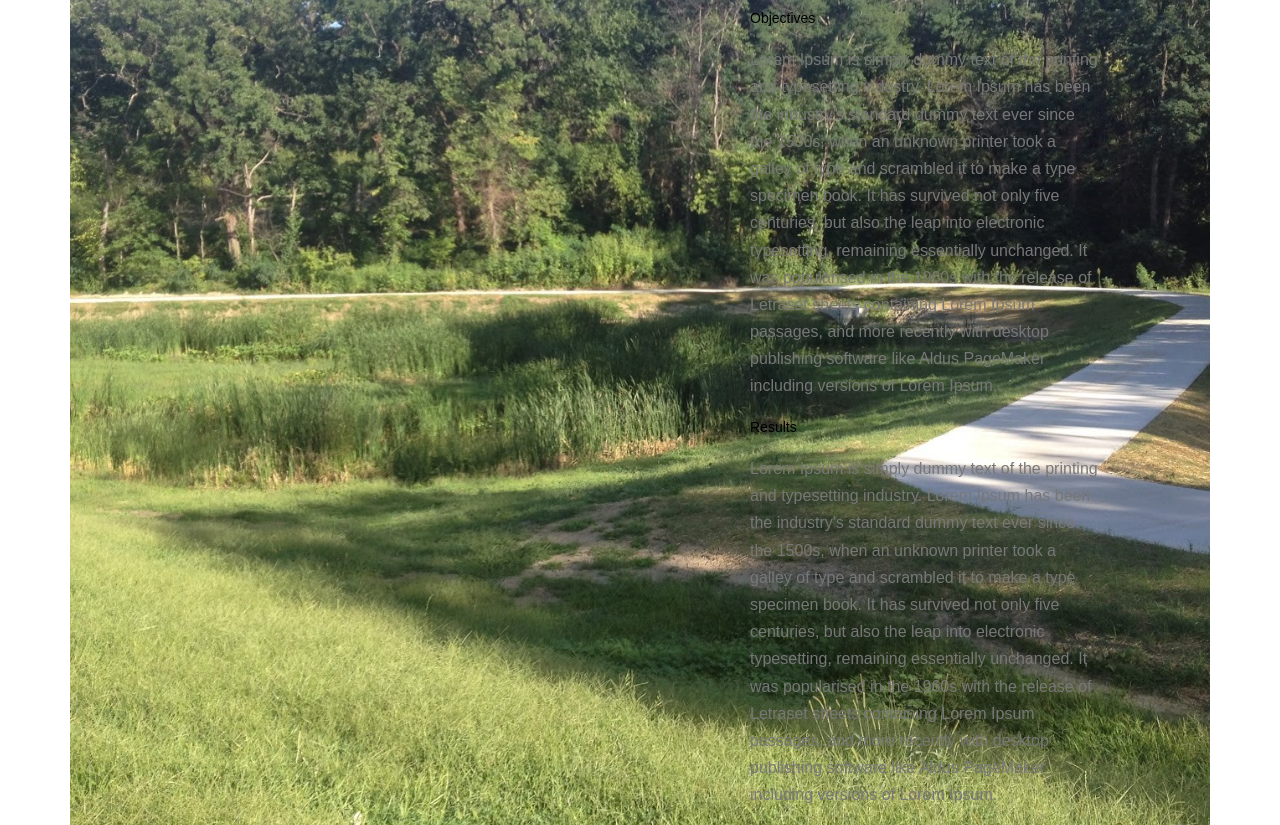
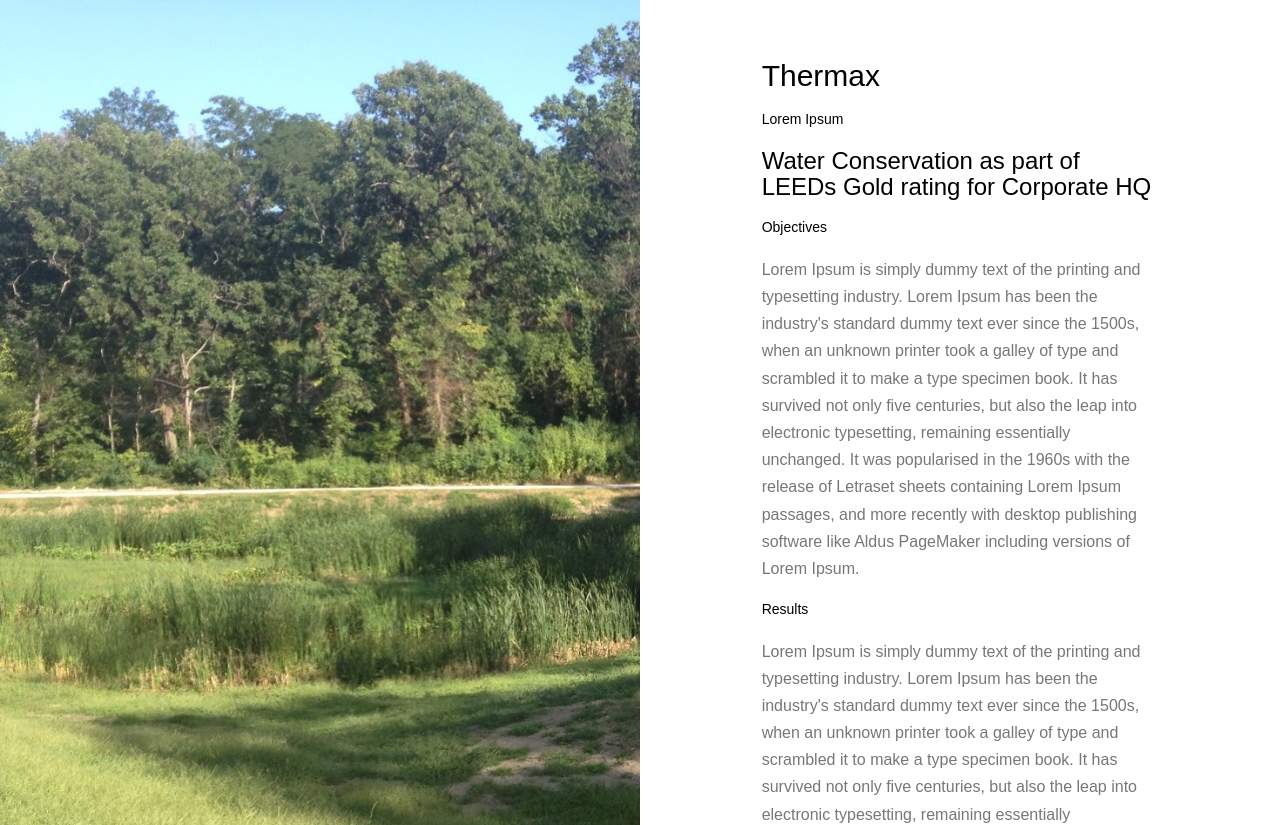
Before and after one commit to MohammadOwais786/IraWaters, a PHP site: page /Projects.html in a window 1280 px wide. Shown: the part 4005-4830 px from the top of the page. Run offline with PHP 8.4, Linux system fonts and the light colour scheme; some web fonts are replaced.

Commit message:
changes done

```diff
--- a/css/style.css
+++ b/css/style.css
@@ -1412,3 +1412,22 @@ h1, h2, h3, h4, h5, h6 {
   background: #f2f2f2 !important;
 }
 /*# sourceMappingURL=style.css.map */
+
+.project_container{
+  max-width: 100% !important;
+}
+
+.project_row{
+      background: url(./images/project_img.jpg);
+}
+
+.project_white_bck{
+  background-color: white;
+  padding-top: 60px;
+  padding-bottom: 60px;
+}
+
+.project_section{
+  padding-top: 0px !important;
+  padding-bottom: 0px !important;
+}
```
